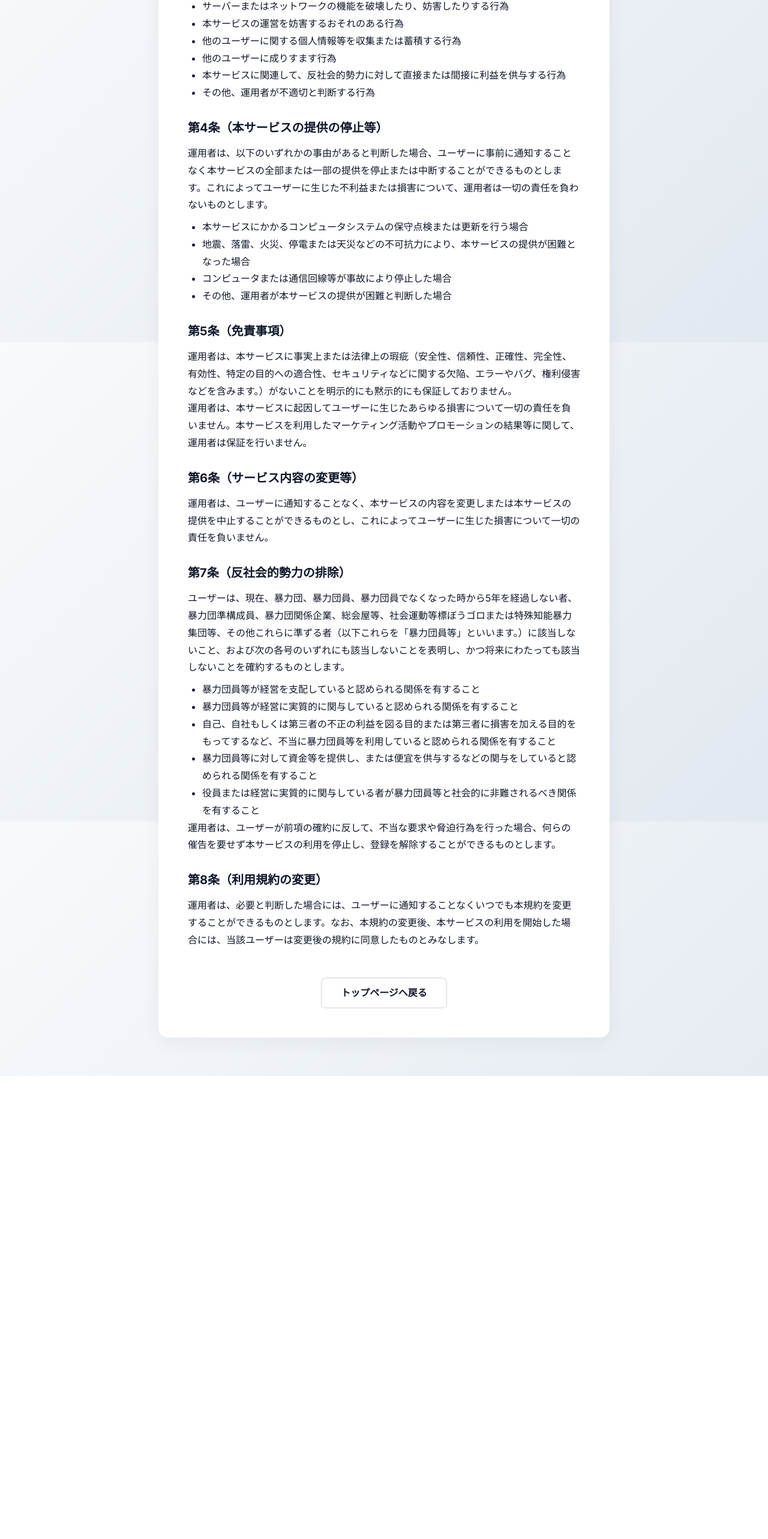
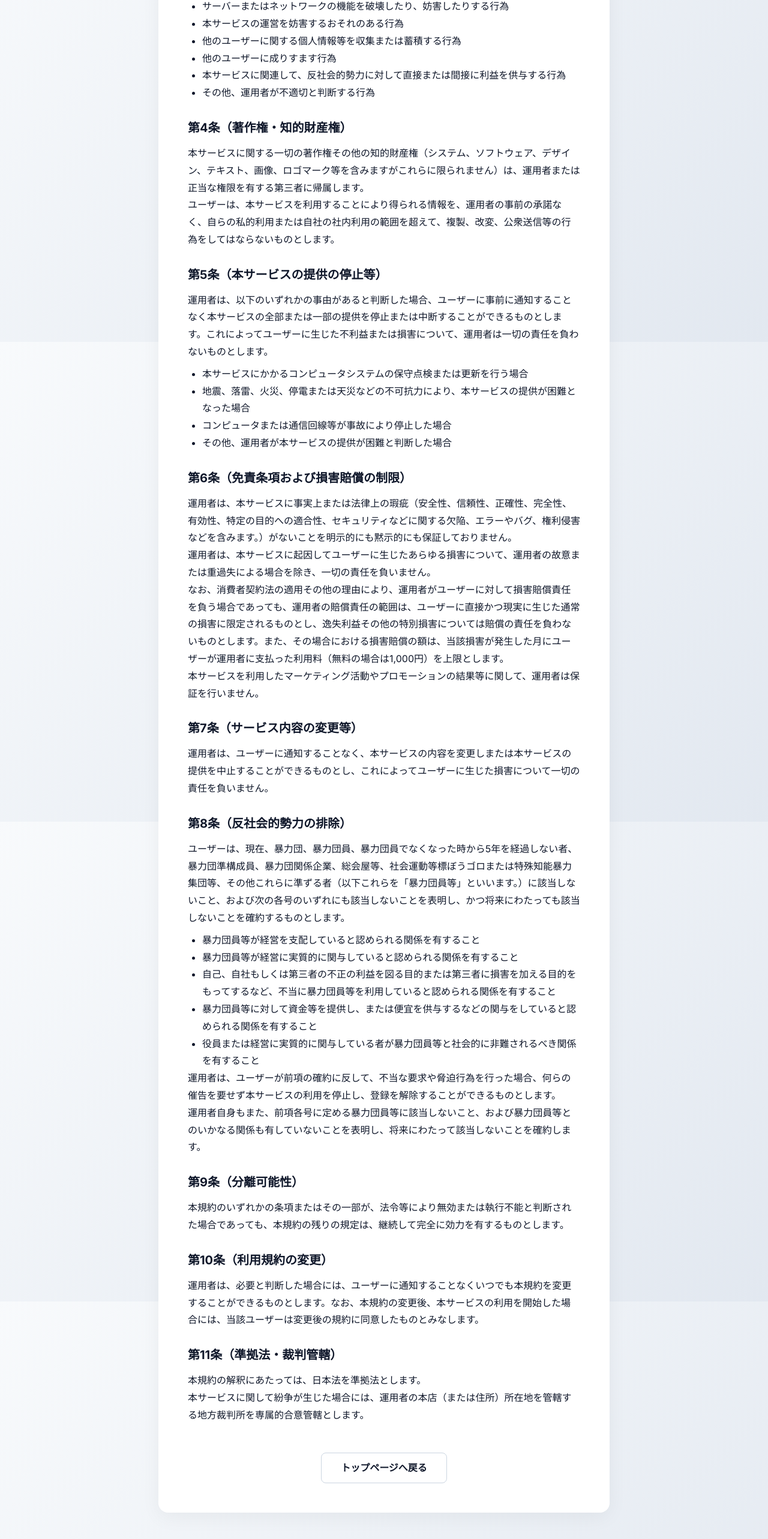
Before and after one commit to atsu449-cyber/shortlinkify, a Next.js app: page /terms in a window 1280 px wide. Shown: the part 1030-3596 px from the top of the page at 60% size. Before the commit the page ends 2824 px from the top, so only its background shows below. Built offline with nearby package versions, Linux system fonts and the light colour scheme; no server answers.

Commit message:
Enhance BtoB legal terms and add Specified Commercial Transactions Act page

```diff
--- a/src/app/page.tsx
+++ b/src/app/page.tsx
@@ -245,9 +245,10 @@ export default function Home() {
 
       {/* Footer */}
       <footer style={{ borderTop: '1px solid var(--border-color)', paddingTop: '2rem', textAlign: 'center', color: 'var(--text-muted)' }}>
-        <div style={{ marginBottom: '1rem', display: 'flex', justifyContent: 'center', gap: '1.5rem', fontSize: '0.875rem' }}>
+        <div style={{ marginBottom: '1rem', display: 'flex', justifyContent: 'center', gap: '1.5rem', fontSize: '0.875rem', flexWrap: 'wrap' }}>
           <Link href="/terms" style={{ color: 'var(--text-muted)', textDecoration: 'none' }} className="hover:text-primary">利用規約</Link>
           <Link href="/privacy" style={{ color: 'var(--text-muted)', textDecoration: 'none' }} className="hover:text-primary">プライバシーポリシー</Link>
+          <Link href="/law" style={{ color: 'var(--text-muted)', textDecoration: 'none' }} className="hover:text-primary">特定商取引法に基づく表記</Link>
         </div>
         <p>&copy; {new Date().getFullYear()} ShortLinkify. All rights reserved.</p>
       </footer>
--- a/src/app/terms/page.tsx
+++ b/src/app/terms/page.tsx
@@ -48,7 +48,13 @@ export default function TermsPage() {
             </ul>
           </p>
 
-          <h2 style={{ fontSize: '1.25rem', marginTop: '2rem', marginBottom: '1rem', color: 'var(--text-main)' }}>第4条（本サービスの提供の停止等）</h2>
+          <h2 style={{ fontSize: '1.25rem', marginTop: '2rem', marginBottom: '1rem', color: 'var(--text-main)' }}>第4条（著作権・知的財産権）</h2>
+          <p style={{ marginBottom: '1rem' }}>
+            本サービスに関する一切の著作権その他の知的財産権（システム、ソフトウェア、デザイン、テキスト、画像、ロゴマーク等を含みますがこれらに限られません）は、運用者または正当な権限を有する第三者に帰属します。<br />
+            ユーザーは、本サービスを利用することにより得られる情報を、運用者の事前の承諾なく、自らの私的利用または自社の社内利用の範囲を超えて、複製、改変、公衆送信等の行為をしてはならないものとします。
+          </p>
+
+          <h2 style={{ fontSize: '1.25rem', marginTop: '2rem', marginBottom: '1rem', color: 'var(--text-main)' }}>第5条（本サービスの提供の停止等）</h2>
           <p style={{ marginBottom: '1rem' }}>
             運用者は、以下のいずれかの事由があると判断した場合、ユーザーに事前に通知することなく本サービスの全部または一部の提供を停止または中断することができるものとします。これによってユーザーに生じた不利益または損害について、運用者は一切の責任を負わないものとします。
             <ul style={{ paddingLeft: '1.5rem', marginTop: '0.5rem' }}>
@@ -59,18 +65,20 @@ export default function TermsPage() {
             </ul>
           </p>
 
-          <h2 style={{ fontSize: '1.25rem', marginTop: '2rem', marginBottom: '1rem', color: 'var(--text-main)' }}>第5条（免責事項）</h2>
+          <h2 style={{ fontSize: '1.25rem', marginTop: '2rem', marginBottom: '1rem', color: 'var(--text-main)' }}>第6条（免責条項および損害賠償の制限）</h2>
           <p style={{ marginBottom: '1rem' }}>
             運用者は、本サービスに事実上または法律上の瑕疵（安全性、信頼性、正確性、完全性、有効性、特定の目的への適合性、セキュリティなどに関する欠陥、エラーやバグ、権利侵害などを含みます。）がないことを明示的にも黙示的にも保証しておりません。<br />
-            運用者は、本サービスに起因してユーザーに生じたあらゆる損害について一切の責任を負いません。本サービスを利用したマーケティング活動やプロモーションの結果等に関して、運用者は保証を行いません。
+            運用者は、本サービスに起因してユーザーに生じたあらゆる損害について、運用者の故意または重過失による場合を除き、一切の責任を負いません。<br />
+            なお、消費者契約法の適用その他の理由により、運用者がユーザーに対して損害賠償責任を負う場合であっても、運用者の賠償責任の範囲は、ユーザーに直接かつ現実に生じた通常の損害に限定されるものとし、逸失利益その他の特別損害については賠償の責任を負わないものとします。また、その場合における損害賠償の額は、当該損害が発生した月にユーザーが運用者に支払った利用料（無料の場合は1,000円）を上限とします。<br />
+            本サービスを利用したマーケティング活動やプロモーションの結果等に関して、運用者は保証を行いません。
           </p>
 
-          <h2 style={{ fontSize: '1.25rem', marginTop: '2rem', marginBottom: '1rem', color: 'var(--text-main)' }}>第6条（サービス内容の変更等）</h2>
+          <h2 style={{ fontSize: '1.25rem', marginTop: '2rem', marginBottom: '1rem', color: 'var(--text-main)' }}>第7条（サービス内容の変更等）</h2>
           <p style={{ marginBottom: '1rem' }}>
             運用者は、ユーザーに通知することなく、本サービスの内容を変更しまたは本サービスの提供を中止することができるものとし、これによってユーザーに生じた損害について一切の責任を負いません。
           </p>
 
-          <h2 style={{ fontSize: '1.25rem', marginTop: '2rem', marginBottom: '1rem', color: 'var(--text-main)' }}>第7条（反社会的勢力の排除）</h2>
+          <h2 style={{ fontSize: '1.25rem', marginTop: '2rem', marginBottom: '1rem', color: 'var(--text-main)' }}>第8条（反社会的勢力の排除）</h2>
           <p style={{ marginBottom: '1rem' }}>
             ユーザーは、現在、暴力団、暴力団員、暴力団員でなくなった時から5年を経過しない者、暴力団準構成員、暴力団関係企業、総会屋等、社会運動等標ぼうゴロまたは特殊知能暴力集団等、その他これらに準ずる者（以下これらを「暴力団員等」といいます。）に該当しないこと、および次の各号のいずれにも該当しないことを表明し、かつ将来にわたっても該当しないことを確約するものとします。
             <ul style={{ paddingLeft: '1.5rem', marginTop: '0.5rem' }}>
@@ -80,12 +88,24 @@ export default function TermsPage() {
               <li>暴力団員等に対して資金等を提供し、または便宜を供与するなどの関与をしていると認められる関係を有すること</li>
               <li>役員または経営に実質的に関与している者が暴力団員等と社会的に非難されるべき関係を有すること</li>
             </ul>
-            運用者は、ユーザーが前項の確約に反して、不当な要求や脅迫行為を行った場合、何らの催告を要せず本サービスの利用を停止し、登録を解除することができるものとします。
+            運用者は、ユーザーが前項の確約に反して、不当な要求や脅迫行為を行った場合、何らの催告を要せず本サービスの利用を停止し、登録を解除することができるものとします。<br />
+            運用者自身もまた、前項各号に定める暴力団員等に該当しないこと、および暴力団員等とのいかなる関係も有していないことを表明し、将来にわたって該当しないことを確約します。
           </p>
 
-          <h2 style={{ fontSize: '1.25rem', marginTop: '2rem', marginBottom: '1rem', color: 'var(--text-main)' }}>第8条（利用規約の変更）</h2>
+          <h2 style={{ fontSize: '1.25rem', marginTop: '2rem', marginBottom: '1rem', color: 'var(--text-main)' }}>第9条（分離可能性）</h2>
+          <p style={{ marginBottom: '1rem' }}>
+            本規約のいずれかの条項またはその一部が、法令等により無効または執行不能と判断された場合であっても、本規約の残りの規定は、継続して完全に効力を有するものとします。
+          </p>
+
+          <h2 style={{ fontSize: '1.25rem', marginTop: '2rem', marginBottom: '1rem', color: 'var(--text-main)' }}>第10条（利用規約の変更）</h2>
           <p style={{ marginBottom: '1rem' }}>
             運用者は、必要と判断した場合には、ユーザーに通知することなくいつでも本規約を変更することができるものとします。なお、本規約の変更後、本サービスの利用を開始した場合には、当該ユーザーは変更後の規約に同意したものとみなします。
+          </p>
+
+          <h2 style={{ fontSize: '1.25rem', marginTop: '2rem', marginBottom: '1rem', color: 'var(--text-main)' }}>第11条（準拠法・裁判管轄）</h2>
+          <p style={{ marginBottom: '1rem' }}>
+            本規約の解釈にあたっては、日本法を準拠法とします。<br />
+            本サービスに関して紛争が生じた場合には、運用者の本店（または住所）所在地を管轄する地方裁判所を専属的合意管轄とします。
           </p>
 
         </div>
```
Also changed, not shown: src/app/law/page.tsx (added, +94 -0 lines).
